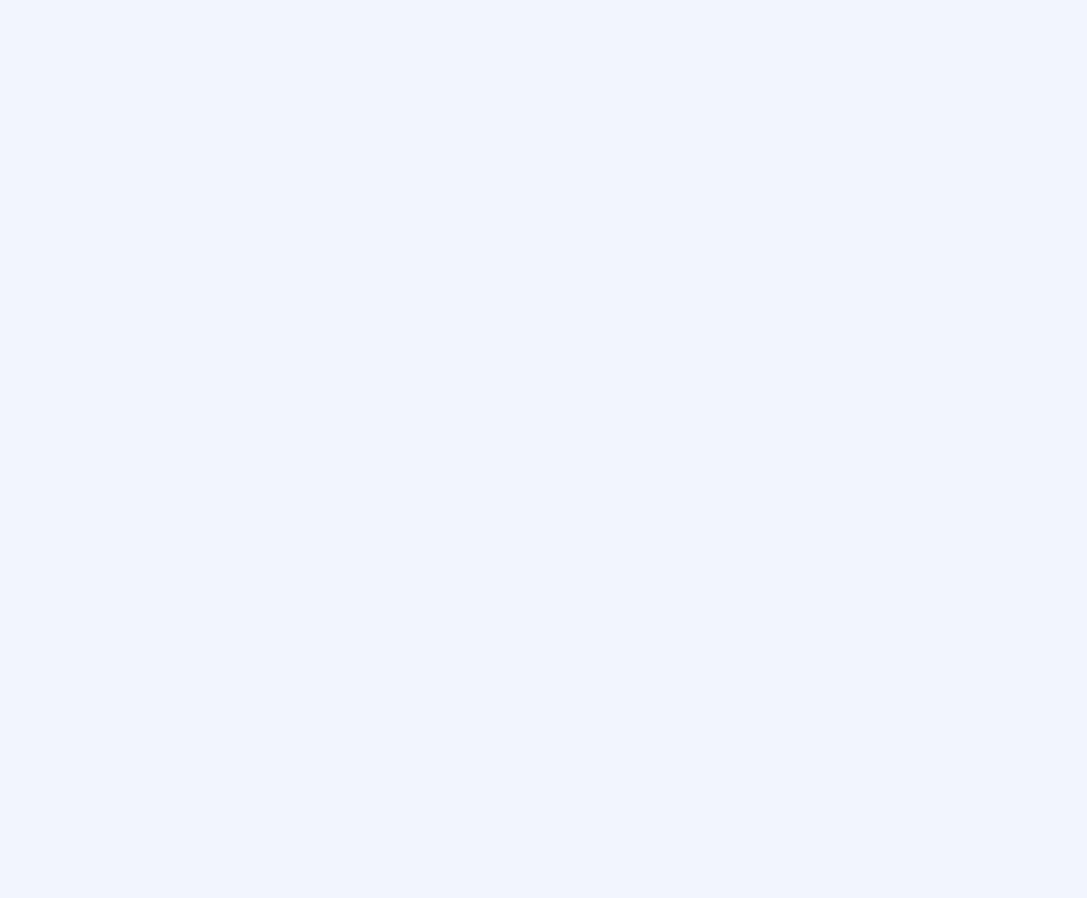
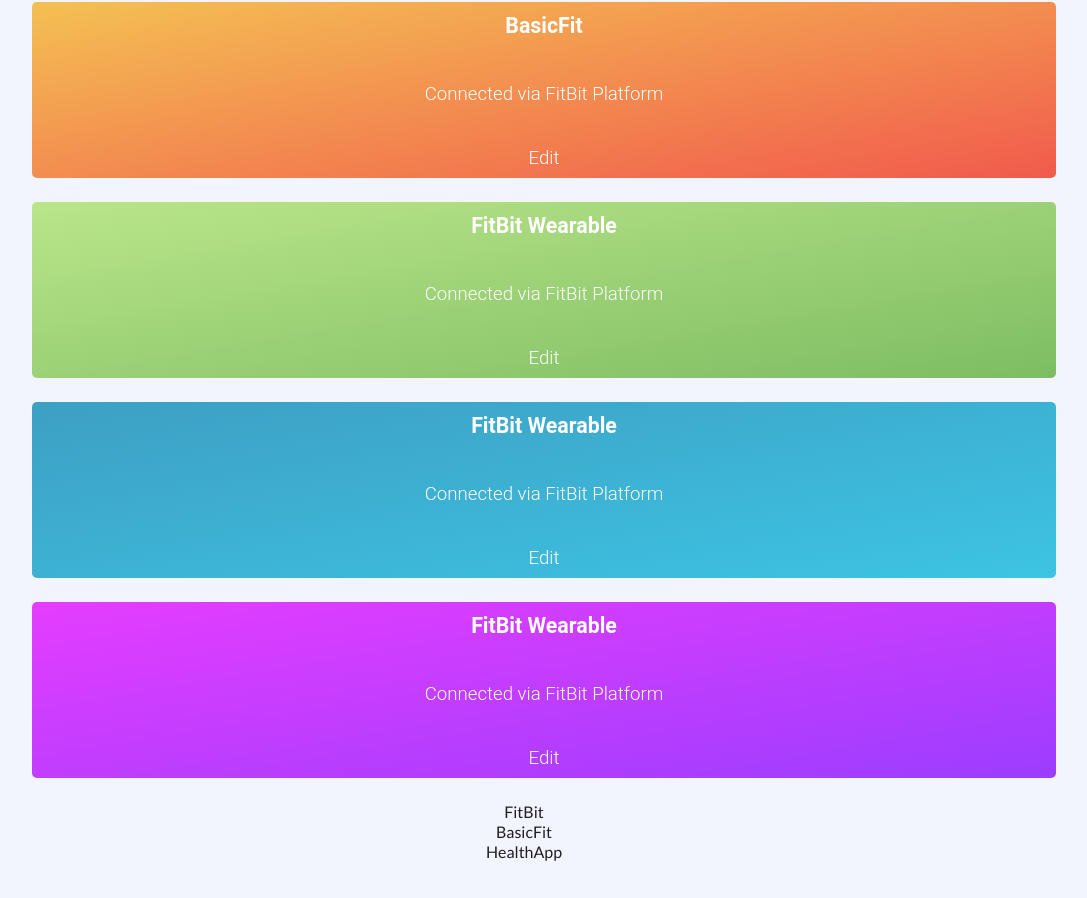
Before and after one commit to odysseyhack/purplepension, an Angular app in the folder purplepension-frontend/: page /home in a window 1280 px wide. Shown: the part 1078-1976 px from the top of the page, without its empty margins (116-1203 px from the left). Before the commit the page ends 1120 px from the top, so only its background shows below. Built offline with nearby package versions, Linux system fonts and the light colour scheme.

Commit message:
Home data

```diff
--- a/purplepension-frontend/src/app/home/home.component.css
+++ b/purplepension-frontend/src/app/home/home.component.css
@@ -17,3 +17,46 @@
     background-size: contain;
     background-position-x: center;
 }
+
+#detail-items {
+    width: 100%;
+}
+
+.item {
+    border-radius: 5px;
+    margin: 20px;
+    color: white;
+    margin-bottom: 15px;
+    max-width: 80vw;
+    width: 100%;
+}
+
+#one {
+    background: #f12711;  /* fallback for old browsers */
+    background: -webkit-linear-gradient(to right bottom, #f5af19BF, #f12711BF);  /* Chrome 10-25, Safari 5.1-6 */
+    background: linear-gradient(to right bottom, #f5af19BF, #f12711BF); /* W3C, IE 10+/ Edge, Firefox 16+, Chrome 26+, Opera 12+, Safari 7+ */
+}
+
+.detailItems:nth-child(1) {
+    background: #f12711;  /* fallback for old browsers */
+    background: -webkit-linear-gradient(to right bottom, #f5af19BF, #f12711BF);  /* Chrome 10-25, Safari 5.1-6 */
+    background: linear-gradient(to right bottom, #f5af19BF, #f12711BF); /* W3C, IE 10+/ Edge, Firefox 16+, Chrome 26+, Opera 12+, Safari 7+ */
+}
+
+#two {
+    background: #56ab2f;  /* fallback for old browsers */
+    background: -webkit-linear-gradient(to right bottom, #a8e063BF, #56ab2fBF);  /* Chrome 10-25, Safari 5.1-6 */
+    background: linear-gradient(to right bottom, #a8e063BF, #56ab2fBF); /* W3C, IE 10+/ Edge, Firefox 16+, Chrome 26+, Opera 12+, Safari 7+ */
+}
+
+#three {
+    background: #00B4DB;  /* fallback for old browsers */
+    background: -webkit-linear-gradient(to right bottom, #0083B0BF, #00B4DBBF);  /* Chrome 10-25, Safari 5.1-6 */
+    background: linear-gradient(to right bottom, #0083B0BF, #00B4DBBF); /* W3C, IE 10+/ Edge, Firefox 16+, Chrome 26+, Opera 12+, Safari 7+ */
+}
+
+#four {
+    background: #7F00FF;  /* fallback for old browsers */
+    background: -webkit-linear-gradient(to right bottom, #E100FFBF, #7F00FFBF);  /* Chrome 10-25, Safari 5.1-6 */
+    background: linear-gradient(to right bottom, #E100FFBF, #7F00FFBF); /* W3C, IE 10+/ Edge, Firefox 16+, Chrome 26+, Opera 12+, Safari 7+ */
+}
--- a/purplepension-frontend/src/app/home/home.component.html
+++ b/purplepension-frontend/src/app/home/home.component.html
@@ -2,4 +2,51 @@
 
 <main>
   <div id="graph-img"></div>
+
+  <div id="detailItems">
+      <div class="item" id="one">
+          <div class="content">
+            <div class="left">
+                <h2>BasicFit</h2>
+                <h3>Connected via FitBit Platform</h3>
+            </div>
+            <div class="right">
+                <h3 class="edit">Edit</h3>
+            </div>
+          </div>
+        </div>
+        <div class="item" id="two">
+            <div class="content">
+              <div class="left">
+                  <h2>FitBit Wearable</h2>
+                  <h3>Connected via FitBit Platform</h3>
+              </div>
+              <div class="right">
+                  <h3 class="edit">Edit</h3>
+              </div>
+            </div>
+          </div>
+          <div class="item" id="three">
+              <div class="content">
+                <div class="left">
+                    <h2>FitBit Wearable</h2>
+                    <h3>Connected via FitBit Platform</h3>
+                </div>
+                <div class="right">
+                    <h3 class="edit">Edit</h3>
+                </div>
+              </div>
+            </div>
+            <div class="item" id="four">
+                <div class="content">
+                  <div class="left">
+                      <h2>FitBit Wearable</h2>
+                      <h3>Connected via FitBit Platform</h3>
+                  </div>
+                  <div class="right">
+                      <h3 class="edit">Edit</h3>
+                  </div>
+                </div>
+              </div>
+  </div>
 </main>
--- a/purplepension-frontend/src/app/home/home.component.ts
+++ b/purplepension-frontend/src/app/home/home.component.ts
@@ -15,6 +15,19 @@
     localStorage.clear;
     localStorage.setItem('Title', 'My dashboard');
     localStorage.setItem('Context', 'Hi Diego! Your run today made your work tomorrow so much better!');
+
+    var array1 = ['FitBit', 'BasicFit', 'HealthApp'];
+
+    array1.forEach(function (element) {
+      var div = document.createElement("DIV");
+      div.setAttribute('class', 'item');
+      div.innerHTML = element;
+
+      document.getElementById("detailItems").appendChild(div);
+      console.log(element);
+    });
+
+
   }
 
 
```
